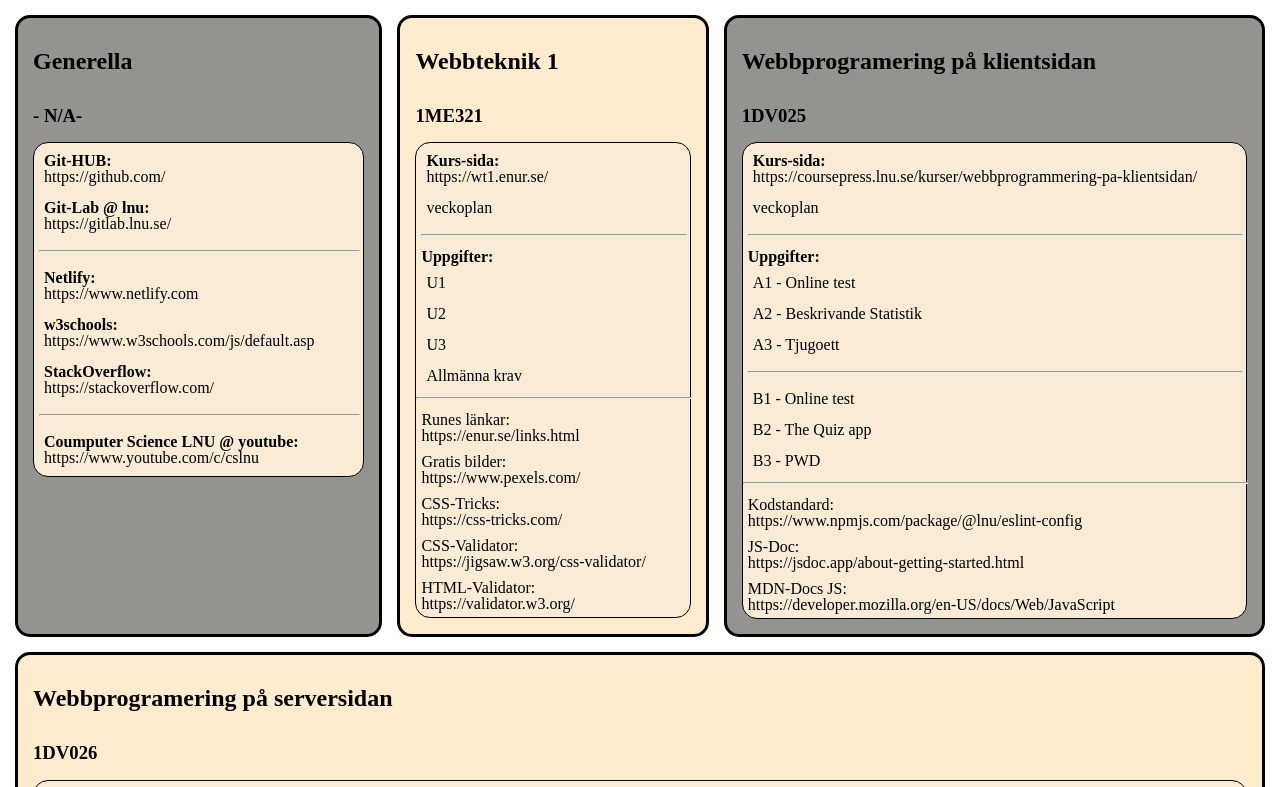
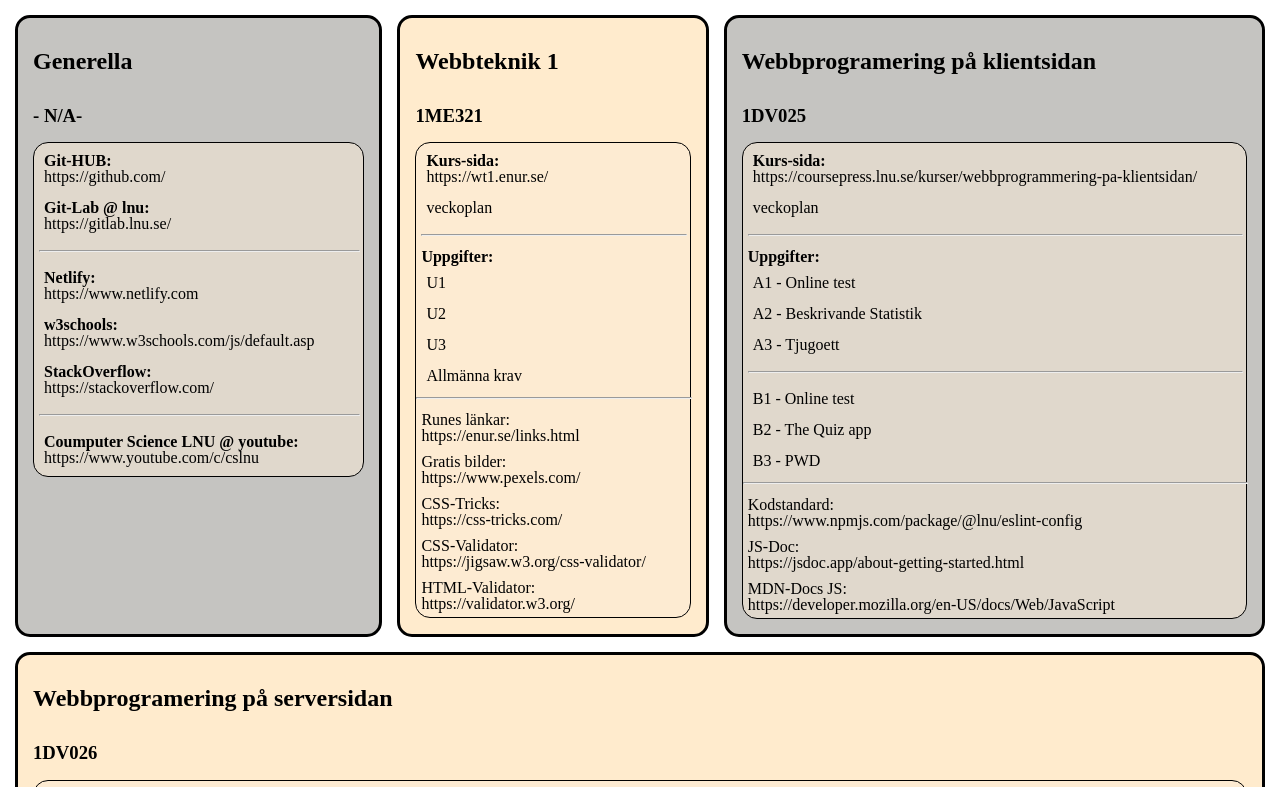
Before and after one commit to kodsmed/shortcuts, a plain HTML site: page index.html in a window 1280 px wide. Shown: the top 787 px of the page. Drawn offline with Linux system fonts and the light colour scheme.

Commit message:
fix css styling

```diff
--- a/css/common.css
+++ b/css/common.css
@@ -59,12 +59,12 @@ div {
 }
 
 div:nth-child(odd) {
-  background-color: rgb(148, 147, 144);
+  background-color: rgb(197, 196, 193);
 }
 
 nav {
   border: black solid 1px;
-  background-color: antiquewhite;
+  background-color: rgba(250, 235, 215, 0.493);
   border-radius: 15px;
 }
 
```
